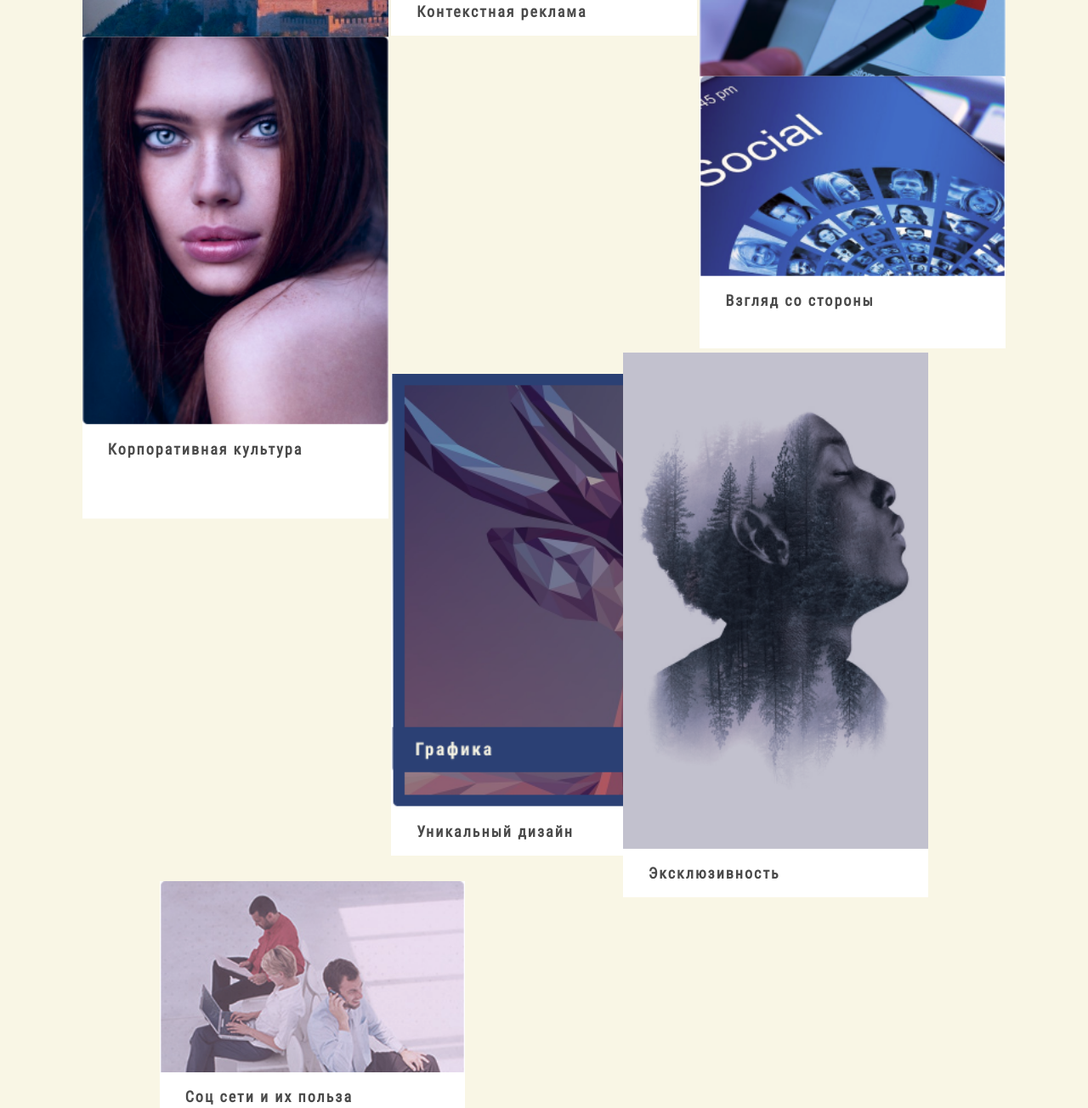
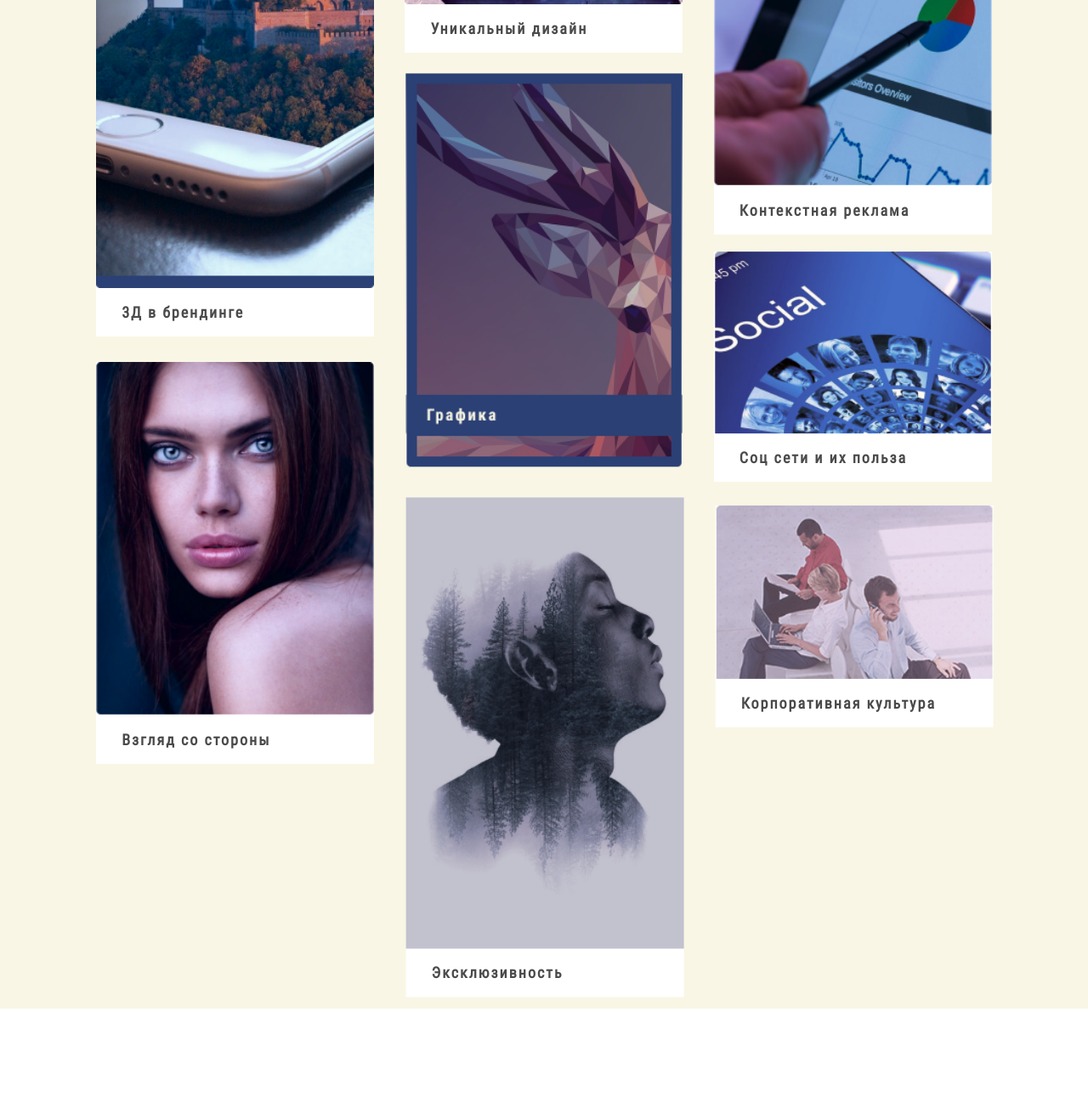
Before and after one commit to ellavrubel/mobile_first, a website: page app/index.html in a window 1280 px wide. Shown: the part 4015-5319 px from the top of the page at 85% size. Drawn offline with nearby package versions, Linux system fonts and the light colour scheme.

Commit message:
news 1024 is done

```diff
--- a/app/index.html
+++ b/app/index.html
@@ -267,37 +267,38 @@
             <div class="news__item news__item2">
                 <img src="img/news2.png" alt="">
                 <p class="news__text">
-                    Контекстная реклама
+                    Уникальный дизайн
                 </p>
             </div>
             <div class="news__item news__item3">
                 <img src="img/news3.png" alt="">
                 <p class="news__text">
-                    Графика
+
+                    Контекстная реклама
                 </p>
             </div>
             <div class="news__item news__item4">
                 <img src="img/news4.png" alt="">
                 <p class="news__text">
-                    Корпоративная культура
+                    Взгляд со стороны
                 </p>
             </div>
             <div class="news__item news__item5">
                 <img src="img/news5.png" alt="">
                 <p class="news__text">
-                    Уникальный дизайн
+
                 </p>
             </div>
             <div class="news__item news__item6">
                 <img src="img/news6.png" alt="">
                 <p class="news__text">
-                    Взгляд со стороны
+                    Соц сети и их польза
                 </p>
             </div>
             <div class="news__item news__item7">
                 <img src="img/news7.png" alt="">
                 <p class="news__text">
-                    Соц сети и их польза
+                    Корпоративная культура
                 </p>
             </div>
             <div class="news__item news__item8">
--- a/app/scss/media.scss
+++ b/app/scss/media.scss
@@ -360,9 +360,9 @@
 
 }
 
-@media screen and (min-width: 1024px ){
+@media screen and (min-width: 1024px ) {
 
-    .container{
+  .container {
     max-width: 1200px;
     margin: 0 auto;
     padding: 0 80px;
@@ -373,6 +373,7 @@
     &__item {
       min-height: 618px;
     }
+
     &__title {
       padding: 100px 0 0;
       line-height: 84px;
@@ -380,11 +381,12 @@
       letter-spacing: 2px;
       max-width: 750px;
     }
+
     .slick-dots {
       bottom: 80px;
     }
   }
-  .head{
+  .head {
     min-height: 618px;
   }
   .call {
@@ -394,7 +396,7 @@
     }
   }
 
-  .service__inner-item{
+  .service__inner-item {
     flex: 0 0 25%;
   }
   .add {
@@ -404,66 +406,89 @@
     width: unset;
   }
 
-  .projects{
-    &__title{
-      &:after{
+  .projects {
+    &__title {
+      &:after {
         bottom: 80px;
       }
     }
-    &__img img{
+
+    &__img img {
       width: 100%;
     }
   }
-  .team{
-    .container{
+  .team {
+    .container {
       max-width: unset;
       margin: 0;
       padding: 0;
     }
-    &__img{
-      img{
+
+    &__img {
+      img {
         width: 401px;
         height: 380px;
       }
     }
-    &__title{
+
+    &__title {
       font-size: 48px;
       line-height: 56px;
     }
-    &__text{
+
+    &__text {
       font-size: 18px;
       line-height: 24px;
     }
 
-    &__link{
+    &__link {
       position: absolute;
       right: 312px;
       bottom: -44px;
     }
   }
-  .news{
+  .news {
     margin-top: 80px;
-    .container{
+    padding-bottom: 0;
+    height: 1600px;
+
+    .container {
       padding: 0 55px;
     }
-    &__item{
-        flex: 0 0 33%;
-      //background-color: unset;
+
+    &__item {
+      flex: 0 0 30%;
       width: 80%;
+    }
 
-      //img{
-      //  width: 80%;
-
-      }
-    }
     &__title {
       padding: 60px 0 100px;
-      &::after{
+
+      &::after {
         bottom: 67px;
       }
     }
+    &__item{
+      height: fit-content;
+    }
 
-
+    &__item4 {
+      transform: translateY(0);
+    }
+    &__item5{
+      transform: translateY(-68%);
+      background-color: unset;
+    }
+    &__item6 {
+      transform: translateY(-48%);
+    }
+    &__item7{
+      transform: translate(195%, -138%);
+    }
+    &__item8{
+      transform: translate(-83%, -63%);
+    }
+  }
 }
 
 @media screen and (min-width: 1440px ){
```
Also changed, not shown: app/css/media.min.css, app/css/style.min.css. Lines whose indentation alone changed are shown as unchanged.
